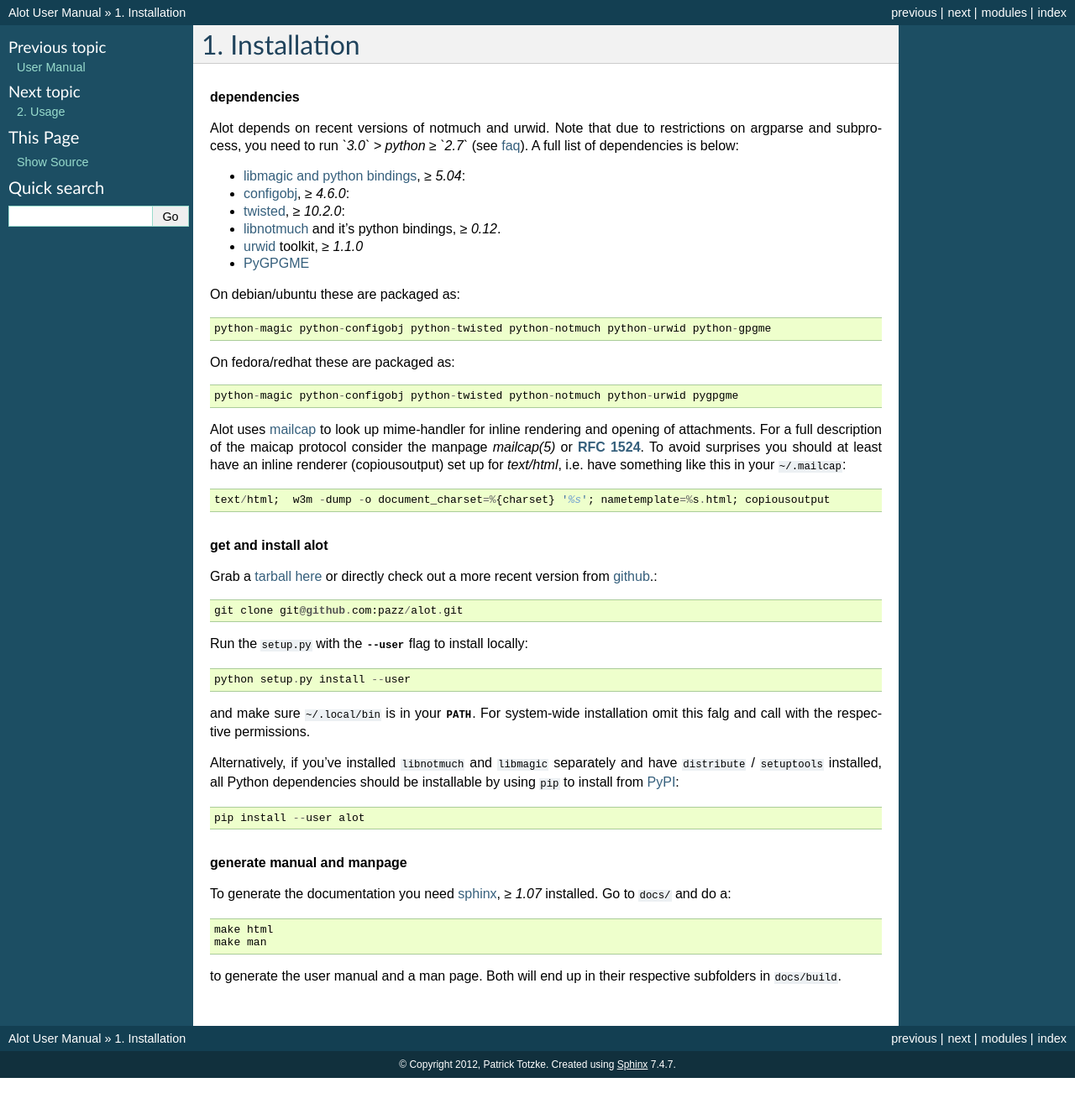
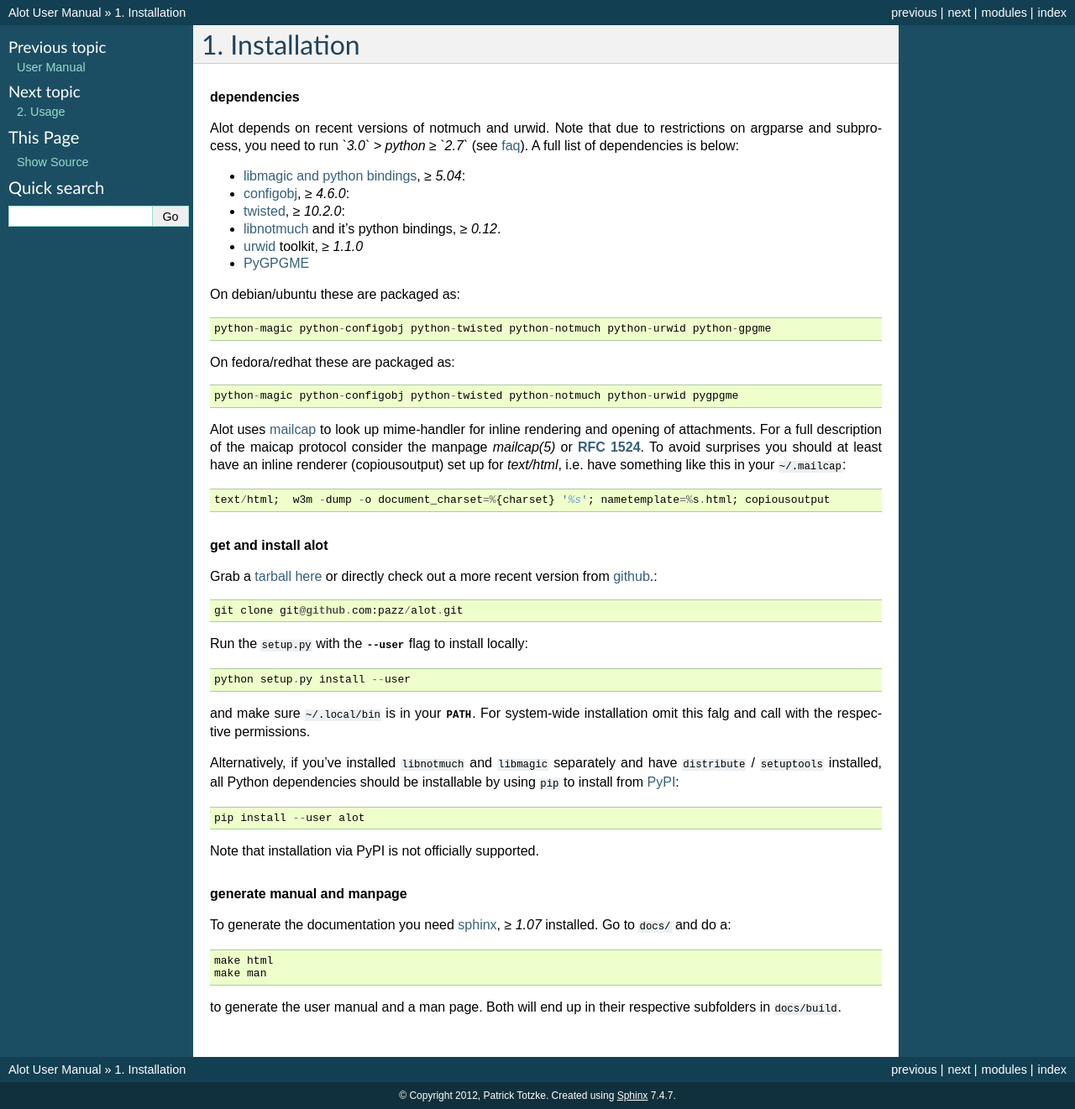
Before and after one commit to pazz/alot, a Sphinx documentation site: the page built from docs/source/installation.rst, in a window 1280 px wide. Shown: the whole page at 84% size. Built offline with Sphinx 7.4.7, drawn with Linux system fonts in a browser that asks for light colours; before the commit the page ends 1284 px from its top, so only the background shows below that.

Commit message:
Add another doc note

```diff
--- a/docs/source/installation.rst
+++ b/docs/source/installation.rst
@@ -51,6 +51,8 @@
 
    pip install --user alot
 
+Note that installation via PyPI is not officially supported.
+
 .. rubric:: generate manual and manpage
 
 To generate the documentation you need `sphinx <http://sphinx.pocoo.org/>`_, ≥ `1.07` installed.
```
